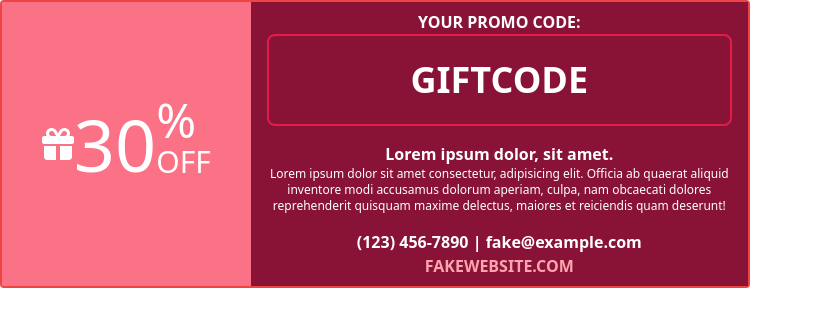
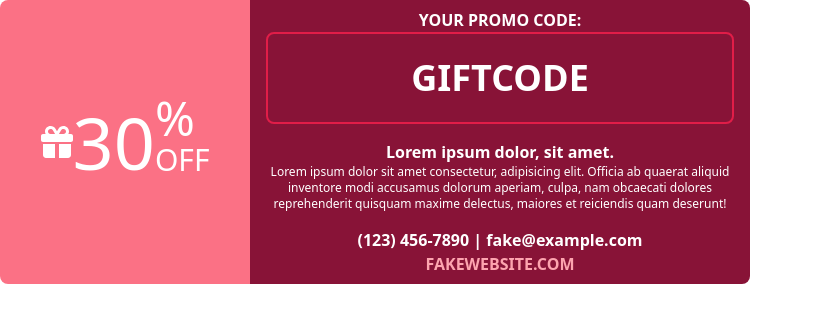
Before and after one commit to Buraiyen/coupon-wallet, a Nuxt app: page / in a window 1280 px wide. Shown: the top 326 px of the page, without its empty margins (0-813 px from the left). Built offline with nearby package versions, Linux system fonts and the light colour scheme.

Commit message:
:lipstick: style: rounded corners

```diff
--- a/components/coupon-card.vue
+++ b/components/coupon-card.vue
@@ -1,16 +1,18 @@
 <template>
-  <div
-    class="w-[750px] text-white border-2 border-solid rounded border-red-500 grid grid-cols-3"
-  >
-    <div class="bg-rose-400 flex items-center justify-center col-span-1">
-      <font-awesome-icon :icon="['fas', 'gift']" size="2xl" />
+  <div class="w-[750px] text-white rounded-lg border-rose-200 grid grid-cols-3">
+    <div
+      class="bg-rose-400 flex items-center justify-center col-span-1 rounded-tl-lg rounded-bl-lg"
+    >
+      <div>
+        <font-awesome-icon :icon="['fas', 'gift']" size="2xl" />
+      </div>
       <h3 class="text-7xl">30</h3>
       <div class="grid grid-rows-2">
         <p class="text-5xl">%</p>
         <p class="text-3xl">OFF</p>
       </div>
     </div>
-    <div class="bg-rose-900 col-span-2 text-center">
+    <div class="bg-rose-900 col-span-2 text-center rounded-tr-lg rounded-br-lg">
       <div class="container mx-auto px-4 py-2">
         <!-- Gift code section -->
         <div>
```
